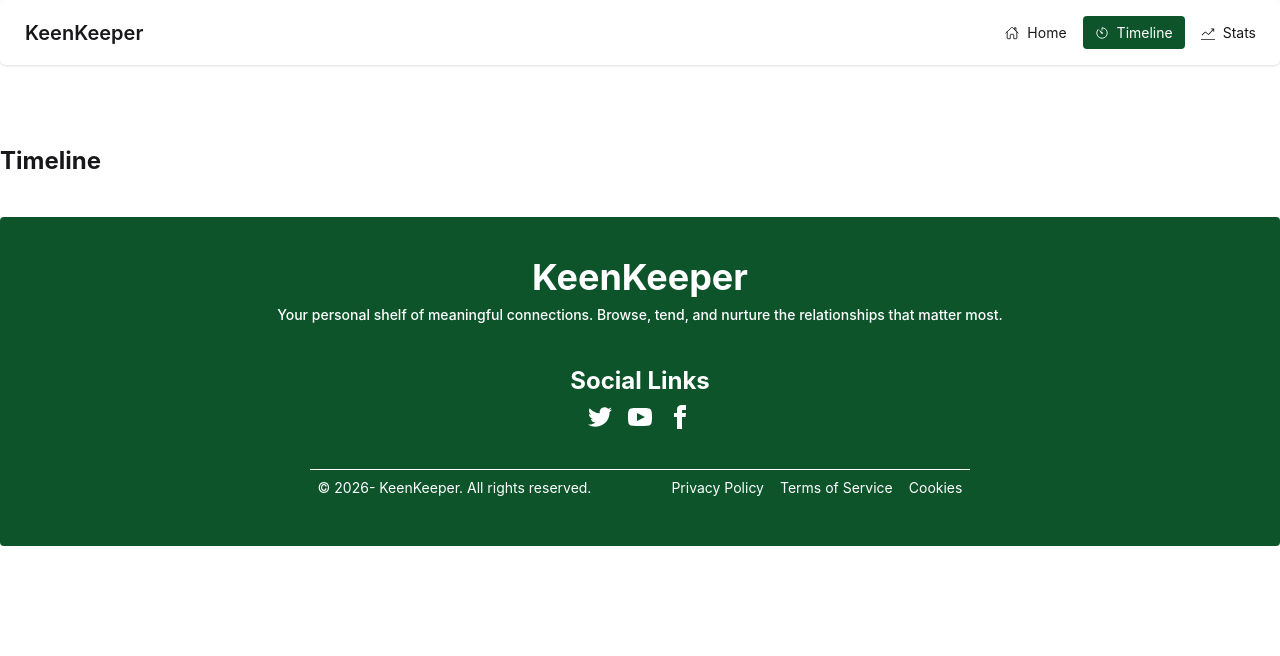
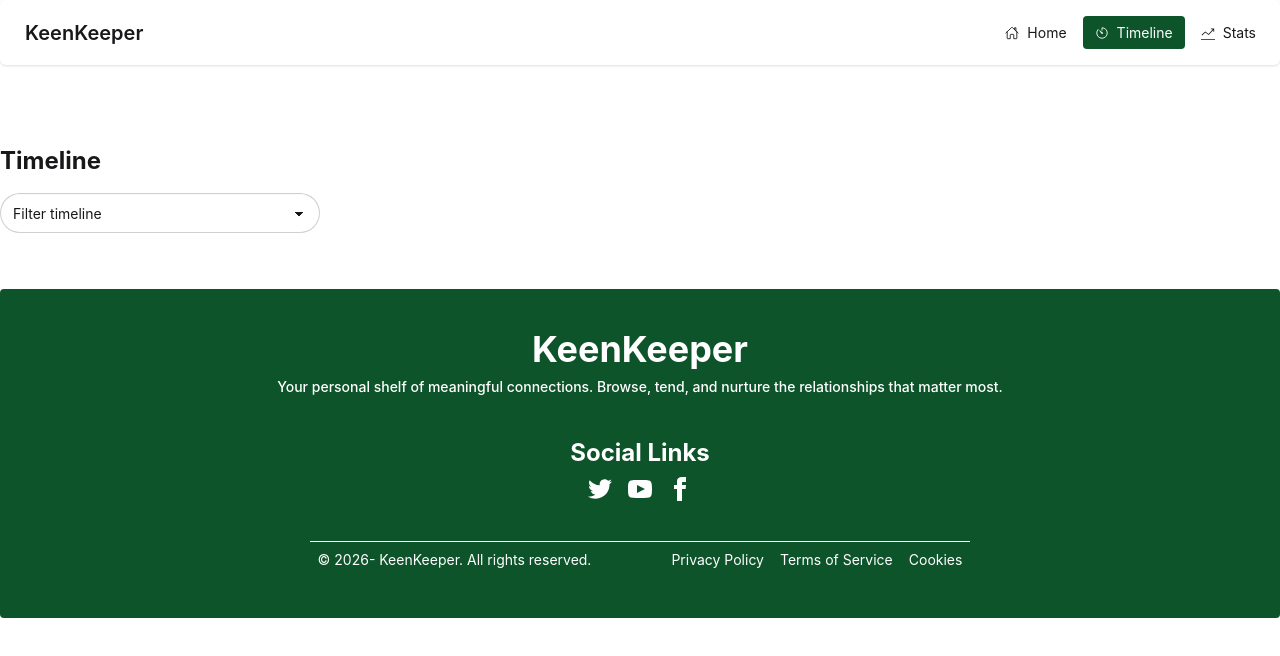
Before and after one commit to Rahim-Ahmed-10/Keen-Keeper, a React (Vite) app: page /Timeline in a window 1280 px wide. Shown: the top 656 px of the page. Built offline with nearby package versions, Linux system fonts and the light colour scheme.

Commit message:
Added for search bar added for timeline page

```diff
--- a/public/data.json
+++ b/public/data.json
@@ -124,7 +124,7 @@
     "name": "Ryan Martinez",
     "picture": "https://randomuser.me/api/portraits/men/11.jpg",
     "email": "ryan@code.com",
-    "days_since_contact": 0,
+    "days_since_contact": 11,
     "status": "active",
     "tags": ["work", "developer"],
     "bio": "Backend expert. Great for API discussions.",
--- a/src/components/homePage/Friends.jsx
+++ b/src/components/homePage/Friends.jsx
@@ -43,7 +43,7 @@ const statusColors= {
   </figure>
   <div className="card-body items-center text-center">
     <h2 className="card-title">{friend.name}</h2>
-    <p>{friend.days_since_content}32d age</p>
+    <p>{friend.days_since_contact}day age</p>
     <div className="flex flex-wrap gap-2 mt-4 justify-center">
         {friend.tags.map((tag, index)=>(
             <span key={index} className='px-3 py-1 text-[10px] font-bold uppercase rounded-full bg-green-100 text-green-700'>
--- a/src/main.jsx
+++ b/src/main.jsx
@@ -10,6 +10,7 @@ import StatsPage from './pages/StatsPage/StatsPage'
 import HomePage from './pages/HomePage/HomePage'
 import FriendDetails from './pages/FriendsDetails/FriendDetails'
 import TimeLineContext from './context/TimeLineProvider'
+import { ToastContainer } from 'react-toastify'
 
 const router = createBrowserRouter(
   [
@@ -44,6 +45,7 @@ const router = createBrowserRouter(
 createRoot(document.getElementById('root')).render(
   <StrictMode>
     <TimeLineContext>
+    <ToastContainer />
     <RouterProvider router={router} />
     </TimeLineContext>
   </StrictMode>,
--- a/src/pages/FriendsDetails/FriendDetails.jsx
+++ b/src/pages/FriendsDetails/FriendDetails.jsx
@@ -2,6 +2,7 @@ import React, { useContext, useState } from 'react';
 import { data, useLoaderData, useParams } from 'react-router';
 import { Phone, MessageSquare, Video, Clock, Archive, Trash2, Type } from 'lucide-react';
 import { TimeLineContext } from '../../context/TimeLineContext';
+import { toast } from 'react-toastify';
 
 
 const statusColors= {
@@ -23,13 +24,14 @@ const FriendDetails = () => {
     const {callTimeLine, setCallTimeLine} = useContext(TimeLineContext);
 
     const handleCallTimeLine = (selectedType) => {
+
         if(selectedType === 'call'){
-            alert(`Calling ${expectedFriend?.name}`);
+            toast.success(`Calling with ${expectedFriend?.name}`);
         }else if(selectedType === 'text'){
-            alert(`Text ${expectedFriend?.name}`);
+            toast.success(`Text with ${expectedFriend?.name}`);
         }
         else if(selectedType === 'video'){
-            alert(`Video calling ${expectedFriend?.name}`);
+            toast.success(`Video calling with ${expectedFriend?.name}`);
         }
 
         const newCallEntry ={
--- a/src/pages/Timeline/Timeline.jsx
+++ b/src/pages/Timeline/Timeline.jsx
@@ -1,4 +1,4 @@
-import React, { useContext } from 'react';
+import React, { useContext, useState } from 'react';
 import { TimeLineContext } from '../../context/TimeLineContext';
 import { MessageSquare, Phone, Video } from 'lucide-react';
 
@@ -6,12 +6,29 @@ import { MessageSquare, Phone, Video } from 'lucide-react';
 const Timeline = () => {
 
     const {callTimeLine, setCallTimeLine} = useContext(TimeLineContext);
-    console.log(callTimeLine, "contextData")
+    console.log(callTimeLine, "contextData");
+    const [filterType, setFilterType] = useState('Filter timeline');
+
+    const filteredTimeline = callTimeLine.filter(item => {
+      if(filterType === 'Filter timeline')return true;
+      return item.type === filterType;
+    })
     return (
         <div className='container mx-auto mt-20 mb-10'>
             <h2 className='font-bold text-2xl'>Timeline </h2>
+            <div>
+              <select
+  className="select w-full max-w-xs my-4 rounded-full" value={filterType}
+  onChange={(e) => setFilterType(e.target.value)}
+>
+  <option value="Filter timeline">Filter timeline</option>
+  <option value="text">Text</option>
+  <option value="call">Call</option>
+  <option value="video">Video</option>
+</select>
+            </div>
         {
-            callTimeLine.map((item) => {
+            filteredTimeline.map((item) => {
                 return <div key={item.id} className="flex items-center border-b p-2 ">
     {item.type === 'call' && <Phone className="text-gray-600" />}
     {item.type === 'text' && <MessageSquare className="text-gray-600" />}
```
